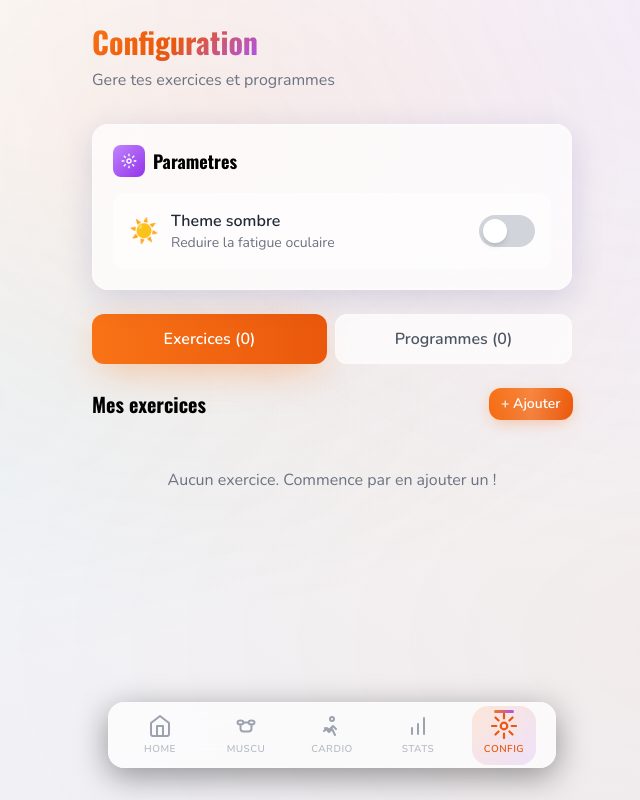
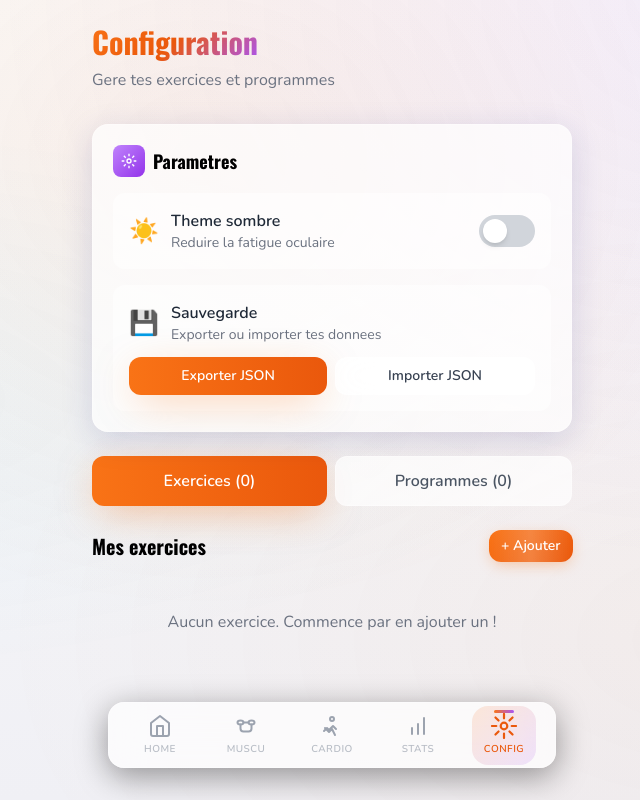
Before and after one commit to Mario-mto/AI-assistant, a React (Vite) app in the folder workout-tracker/: page /config in a window 1280 px wide. Shown: the whole page, without its empty margins (308-948 px from the left). Built offline with nearby package versions, Linux system fonts and the light colour scheme.

Commit message:
Add JSON export/import for data backup

```diff
--- a/workout-tracker/src/context/WorkoutContext.tsx
+++ b/workout-tracker/src/context/WorkoutContext.tsx
@@ -39,6 +39,10 @@ type WorkoutContextType = {
   // Helpers
   getSessionsByExercise: (exerciseId: string) => Session[]
   getLastSession: (exerciseId: string, programId: string) => Session | undefined
+
+  // Import/Export
+  exportData: () => string
+  importData: (jsonString: string) => boolean
 }
 
 const WorkoutContext = createContext<WorkoutContextType | undefined>(undefined)
@@ -151,6 +155,33 @@ export function WorkoutProvider({ children }: { children: ReactNode }) {
       .sort((a, b) => b.date.localeCompare(a.date))[0]
   }, [sessions])
 
+  // ========== IMPORT/EXPORT ==========
+
+  const exportData = useCallback((): string => {
+    const data = {
+      version: 1,
+      exportDate: new Date().toISOString(),
+      exercises,
+      programs,
+      sessions,
+      cardioSessions,
+    }
+    return JSON.stringify(data, null, 2)
+  }, [exercises, programs, sessions, cardioSessions])
+
+  const importData = useCallback((jsonString: string): boolean => {
+    try {
+      const data = JSON.parse(jsonString)
+      if (data.exercises) setExercises(data.exercises)
+      if (data.programs) setPrograms(data.programs)
+      if (data.sessions) setSessions(data.sessions)
+      if (data.cardioSessions) setCardioSessions(data.cardioSessions)
+      return true
+    } catch {
+      return false
+    }
+  }, [setExercises, setPrograms, setSessions, setCardioSessions])
+
   const value = useMemo<WorkoutContextType>(() => ({
     exercises,
     programs,
@@ -171,6 +202,8 @@ export function WorkoutProvider({ children }: { children: ReactNode }) {
     deleteCardioSession,
     getSessionsByExercise,
     getLastSession,
+    exportData,
+    importData,
   }), [
     exercises,
     programs,
@@ -191,6 +224,8 @@ export function WorkoutProvider({ children }: { children: ReactNode }) {
     deleteCardioSession,
     getSessionsByExercise,
     getLastSession,
+    exportData,
+    importData,
   ])
 
   return <WorkoutContext.Provider value={value}>{children}</WorkoutContext.Provider>
--- a/workout-tracker/src/pages/Config.tsx
+++ b/workout-tracker/src/pages/Config.tsx
@@ -1,4 +1,4 @@
-import { useState } from 'react'
+import { useState, useRef } from 'react'
 import { useWorkout } from '../context/WorkoutContext'
 import { useTheme } from '../context/ThemeContext'
 import type { Exercise, Program } from '../types'
@@ -23,7 +23,11 @@ export default function Config() {
     addProgram,
     updateProgram,
     deleteProgram,
+    exportData,
+    importData,
   } = useWorkout()
+
+  const fileInputRef = useRef<HTMLInputElement>(null)
 
   const { theme, toggleTheme } = useTheme()
 
@@ -49,6 +53,9 @@ export default function Config() {
     message: '',
     onConfirm: () => {},
   })
+
+  // État pour le feedback import/export
+  const [importStatus, setImportStatus] = useState<'idle' | 'success' | 'error'>('idle')
 
   // === HANDLERS EXERCICES ===
 
@@ -119,6 +126,40 @@ export default function Config() {
     })
   }
 
+  // === HANDLERS IMPORT/EXPORT ===
+
+  const handleExport = () => {
+    const jsonData = exportData()
+    const blob = new Blob([jsonData], { type: 'application/json' })
+    const url = URL.createObjectURL(blob)
+    const a = document.createElement('a')
+    a.href = url
+    a.download = `workout-backup-${new Date().toISOString().split('T')[0]}.json`
+    document.body.appendChild(a)
+    a.click()
+    document.body.removeChild(a)
+    URL.revokeObjectURL(url)
+  }
+
+  const handleImportClick = () => {
+    fileInputRef.current?.click()
+  }
+
+  const handleFileChange = (e: React.ChangeEvent<HTMLInputElement>) => {
+    const file = e.target.files?.[0]
+    if (!file) return
+
+    const reader = new FileReader()
+    reader.onload = (event) => {
+      const content = event.target?.result as string
+      const success = importData(content)
+      setImportStatus(success ? 'success' : 'error')
+      setTimeout(() => setImportStatus('idle'), 3000)
+    }
+    reader.readAsText(file)
+    e.target.value = ''
+  }
+
   return (
     <div className="animate-fade-in">
       <header className="mb-8">
@@ -171,6 +212,53 @@ export default function Config() {
               `}
             />
           </button>
+        </div>
+
+        {/* Sauvegarde des donnees */}
+        <div className="mt-4 p-4 bg-white/50 dark:bg-white/5 rounded-xl">
+          <div className="flex items-center gap-3 mb-3">
+            <span className="text-2xl">💾</span>
+            <div>
+              <p className="font-semibold text-gray-800 dark:text-white">Sauvegarde</p>
+              <p className="text-sm text-gray-500 dark:text-gray-400">
+                Exporter ou importer tes donnees
+              </p>
+            </div>
+          </div>
+
+          <div className="flex gap-2">
+            <button
+              onClick={handleExport}
+              className="flex-1 px-4 py-2 rounded-xl font-semibold text-sm bg-gradient-to-r from-energy-500 to-energy-600 text-white shadow-energy hover:shadow-lg transition-all duration-300"
+            >
+              Exporter JSON
+            </button>
+            <button
+              onClick={handleImportClick}
+              className="flex-1 px-4 py-2 rounded-xl font-semibold text-sm glass text-gray-700 dark:text-gray-200 hover:bg-white/80 dark:hover:bg-white/10 transition-all duration-300"
+            >
+              Importer JSON
+            </button>
+          </div>
+
+          <input
+            ref={fileInputRef}
+            type="file"
+            accept=".json"
+            onChange={handleFileChange}
+            className="hidden"
+          />
+
+          {importStatus === 'success' && (
+            <p className="mt-2 text-sm text-emerald-600 dark:text-emerald-400 font-medium">
+              Donnees importees avec succes !
+            </p>
+          )}
+          {importStatus === 'error' && (
+            <p className="mt-2 text-sm text-red-600 dark:text-red-400 font-medium">
+              Erreur lors de l'import. Verifiez le fichier.
+            </p>
+          )}
         </div>
       </Card>
 
```
